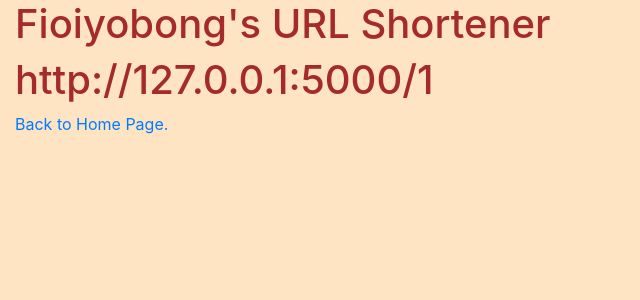
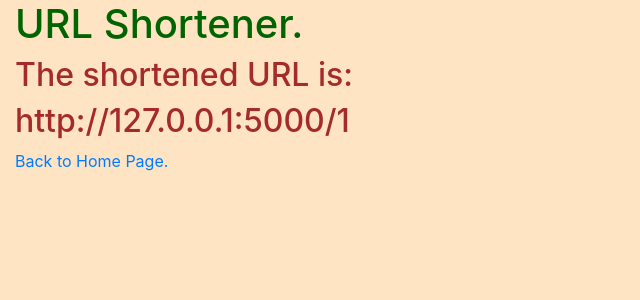
Before and after one commit to Fioiyobong/url_shortener, a Flask app: page /display/1 in a window 1280 px wide. Shown: the top 300 px of the page, without its empty margins (0-640 px from the left). Run offline with Flask 2, Linux system fonts and the light colour scheme; some libraries are stand-ins or nearby versions.

Commit message:
updated code

```diff
--- a/app.py
+++ b/app.py
@@ -12,9 +12,6 @@ path_to_db = os.path.join(basedir,"data.sqlite")
 
 
 app.config['SQLALCHEMY_DATABASE_URI'] = 'sqlite:///urls.db'
-# app.config['SQLALCHEMY_DATABASE_URI'] = 'mysql://root:Fioiyo909/@127.0.0.1:3306/sql_hr'
-# app.config['SQLALCHEMY_COMMIT_ON_TEARDOWN'] = True
-# app.config['SQLALCHEMY_TRACK_MODIFICATIONS'] = False
 db = SQLAlchemy(app)
 
 class Urls(db.Model):
--- a/templates/base.html
+++ b/templates/base.html
@@ -15,7 +15,7 @@
 </head>
 <body>
     <div class="container-fluid">
-        <h1>Fioiyobong's URL Shortener</h1>
+        <h1>URL Shortener.</h1>
         {% block content %}
 
         {% endblock %}
@@ -44,6 +44,10 @@ form{
     border-color: brown;
     border-width: 1em;
     padding: 15px;
+    margin-top: 10%;
+}
+h1{
+    color: darkgreen;
 }
 </style>
 
--- a/templates/home.html
+++ b/templates/home.html
@@ -9,7 +9,7 @@
     pattern="https://.*" size="50" autofocus required>
 
     <br>
-    <input type="submit" value="submit" class="btn btn-primary">
+    <input type="submit" value="submit" class="btn btn-primary btn-danger" >
 
 </form>
 {% endblock %}
--- a/templates/shorturl.html
+++ b/templates/shorturl.html
@@ -2,6 +2,7 @@
 {% block title %}Short URL.{% endblock %}
 
 {% block content %}
-    <h1>http://127.0.0.1:5000/{{short_url_display}}</h1>
+    <h2>The shortened URL is:</h2>
+    <h2>http://127.0.0.1:5000/{{short_url_display}}</h2>
     <a href="http://127.0.0.1:5000/">Back to Home Page.</a>
 {% endblock %}
```
Also changed, not shown: urls.db.
